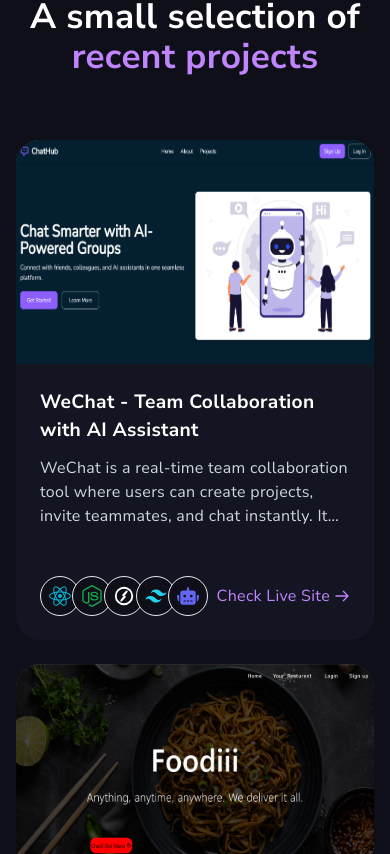
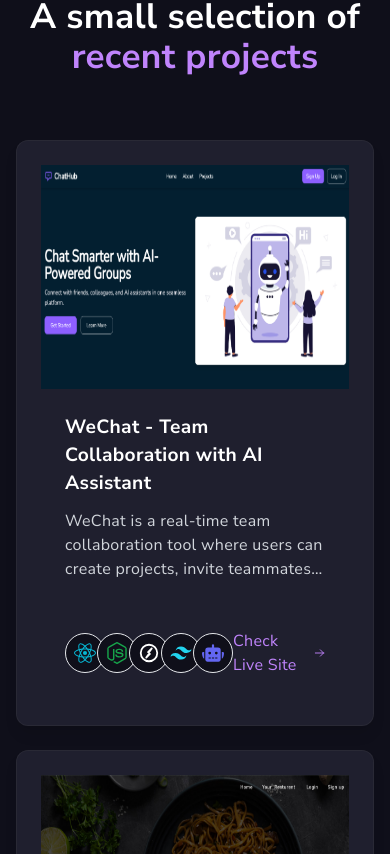
Before and after one commit to azzayshakya/New_Portfolio, a React (Vite) app: page / in a window 390 px wide. Shown: the part 2570-3424 px from the top of the page. Built offline with nearby package versions, Linux system fonts and the light colour scheme.

Commit message:
style : add the animation in the projects sectoion and update the experience section

```diff
--- a/src/pages/components/ProjectsSection.jsx
+++ b/src/pages/components/ProjectsSection.jsx
@@ -17,8 +17,34 @@ import {
 import { FaCloud, FaRobot } from "react-icons/fa";
 import { MdUploadFile } from "react-icons/md";
 import { TbBrandSocketIo } from "react-icons/tb";
+import { useEffect, useRef, useState } from "react";
 
 const RecentProjectsSection = () => {
+  const sectionRef = useRef(null);
+  const [visible, setVisible] = useState(false);
+
+  useEffect(() => {
+    const observer = new IntersectionObserver(
+      (entries) => {
+        if (entries[0].isIntersecting) {
+          setVisible(true);
+          observer.disconnect();
+        }
+      },
+      {
+        threshold: 0.1,
+        rootMargin: "-100px 0px",
+      }
+    );
+
+    if (sectionRef.current) {
+      observer.observe(sectionRef.current);
+    }
+
+    return () => {
+      observer.disconnect();
+    };
+  }, []);
   const projects = [
     {
       id: 1,
@@ -143,19 +169,27 @@ const RecentProjectsSection = () => {
   };
 
   return (
-    <div id="projects" className="container min-h-screen px-4 py-16 text-white">
+    <div id="projects"   ref={sectionRef} className="container min-h-screen px-4 py-16 text-white">
       <div className="mx-auto mb-16 max-w-6xl text-center">
-        <h2 className="text-4xl font-bold md:text-5xl">
+      <h2
+        className={`text-4xl md:text-5xl font-bold text-center mb-16 transition-all duration-700 ease-out ${
+          visible ? "opacity-100 translate-y-0" : "opacity-0 translate-y-10"
+        }`}
+        style={{ transitionDelay: "100ms" }}
+      >
           A small selection of{" "}
           <span className="text-purple-400">recent projects</span>
         </h2>
       </div>
 
       <div className="mx-auto grid max-w-6xl grid-cols-1 gap-6 md:grid-cols-2 lg:grid-cols-3">
-        {projects.map((project) => (
+        {projects.map((project,index) => (
           <div
             key={project.id}
-            className="flex flex-col overflow-hidden rounded-3xl bg-gray-800 bg-opacity-30 transition-all duration-700 ease-out hover:scale-[1.02] hover:shadow-lg"
+            className={`relative rounded-xl overflow-hidden bg-[#1f1f2e] p-6 shadow-lg border border-[#3f3f46]/30 backdrop-blur-sm transition-all duration-700 ease-out ${
+              visible ? "opacity-100 translate-y-0" : "opacity-0 translate-y-10"
+            }`}
+            style={{ transitionDelay: `${(index + 1) * 150}ms` }}
           >
             <div className="relative h-56 overflow-hidden bg-gray-700">
               <div className="absolute inset-0 flex items-center justify-center text-gray-500">
--- a/src/pages/components/WorkExperience.jsx
+++ b/src/pages/components/WorkExperience.jsx
@@ -29,9 +29,9 @@ export default function WorkExperience() {
 
   const experiences = [
     {
-      title: "Frontend Engineer Intern",
-      description: "Assisted in the development of a web-based platform using React.js, enhancing interactivity.",
-      icon: "/frontend-engineer-icon.png",
+      title: "Web Developer Intern - InternPe",
+      description: "Contributed to building responsive web applications using React.js and Tailwind CSS. Implemented reusable components and improved UI interactivity to enhance user experience.",
+      icon: "/frontend-engineer-icon",
       iconFallback: (
         <div className="bg-gradient-to-r from-pink-500 to-orange-400 p-3 rounded-full w-16 h-16 flex items-center justify-center">
           <svg width="40" height="40" fill="none" viewBox="0 0 24 24">
@@ -42,8 +42,8 @@ export default function WorkExperience() {
       )
     },
     {
-      title: "Mobile App Dev - JSM Tech",
-      description: "Designed and developed mobile app for both iOS & Android platforms using React Native.",
+      title: "Jr. Developer - Aventesia",
+      description: "Developed a cross-platform mobile app using React Native. Integrated RESTful APIs, enhanced UI performance, and collaborated with the backend team for seamless data flow.",
       icon: "/mobile-app-icon.png",
       iconFallback: (
         <div className="bg-gradient-to-r from-orange-400 to-pink-500 p-3 rounded-full w-16 h-16 flex items-center justify-center">
@@ -55,8 +55,8 @@ export default function WorkExperience() {
       )
     },
     {
-      title: "Freelance App Dev Project",
-      description: "Led the dev of a mobile app for a client, from initial concept to deployment on app stores.",
+      title: "Jr. Developer - Elmech India Engineers",
+      description: "Spearheaded the end-to-end development of a mobile solution for a client. Designed UI/UX, implemented core features, and deployed the app on both Android and iOS stores.",
       icon: "/freelance-app-icon.png",
       iconFallback: (
         <div className="bg-gradient-to-r from-pink-300 to-orange-200 p-3 rounded-full w-16 h-16 flex items-center justify-center">
@@ -68,8 +68,8 @@ export default function WorkExperience() {
       )
     },
     {
-      title: "Lead Frontend Developer",
-      description: "Developed and maintained user-facing features using modern frontend technologies.",
+      title: "Lead  Developer - Personal GitHub Projects",
+      description: "Designed and built a series of modern, responsive UI projects hosted on GitHub. Demonstrated expertise in component-based architecture, animations, and real-world UX patterns.",
       icon: "/lead-frontend-icon.png",
       iconFallback: (
         <div className="bg-gradient-to-r from-purple-400 to-orange-400 p-3 rounded-full w-16 h-16 flex items-center justify-center">
@@ -81,6 +81,7 @@ export default function WorkExperience() {
       )
     }
   ];
+
 
   return (
     <div
@@ -111,7 +112,7 @@ export default function WorkExperience() {
               <div className="absolute inset-0 bg-gradient-to-r from-purple-500/30 via-pink-500/20 to-orange-500/30 rounded-xl blur-xl"></div>
 
               {/* Card container */}
-              <div className="relative bg-[#1a1a2e] rounded-xl p-6 md:p-8 flex items-start gap-4 border border-[#3f3f46]/30 backdrop-blur-sm">
+              <div className="relative bg-primary h-full rounded-xl p-6 md:p-8 flex items-start gap-4 border border-[#3f3f46]/30 backdrop-blur-sm">
                 {/* Light overlay */}
                 <div
                   className="absolute inset-0 pointer-events-none before:absolute before:w-40 before:h-40 before:content-[''] before:bg-gradient-to-br before:from-purple-500/20 before:via-pink-500/10 before:to-transparent before:rounded-full before:blur-xl before:opacity-30 before:animate-pulse-soft"
```
